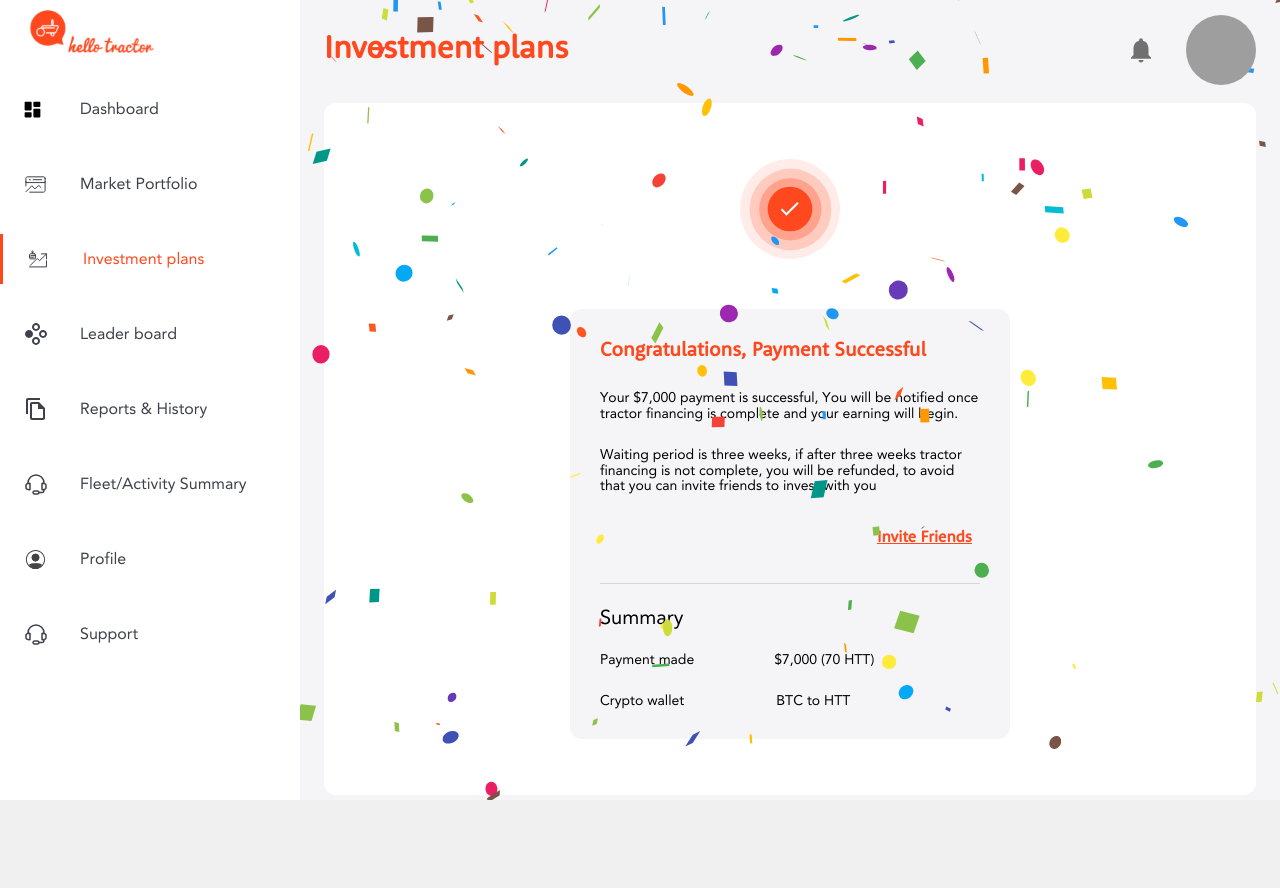
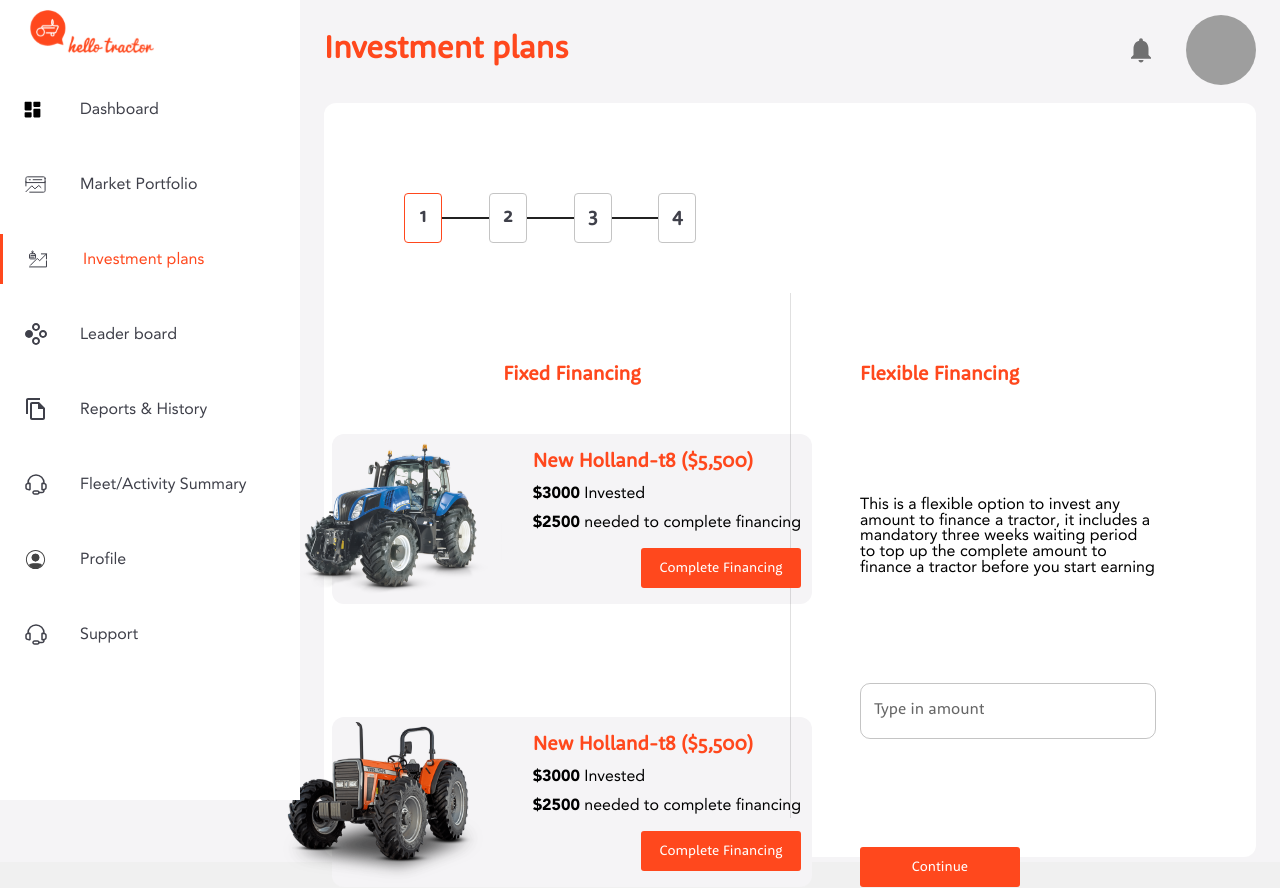
Before and after one commit to hicsail/tractor-finance-dashboard, a React (Vite) app: page /investment-plans in a window 1280 px wide. Before the commit the page ends 800 px from the top, so only its background shows below. Built offline with nearby package versions, Linux system fonts and the light colour scheme; no server answers; grey boxes are pictures that could not be loaded.

Commit message:
minor changes

```diff
--- a/src/components/organisms/dashboard/tokens/TokenCard.tsx
+++ b/src/components/organisms/dashboard/tokens/TokenCard.tsx
@@ -1,8 +1,8 @@
 import { Stack, Typography } from '@mui/material';
 import React from 'react';
-import { colors, componentStyles, fontStyles } from '../../../../styles/styles';
-import PositiveTrendLine from '../assets/svgs/positiveTrendLine.svg';
-import GroupSolid from '../assets/svgs/groupSolid.svg';
+import { colors, componentStyles, fontStyles } from '@styles/styles';
+import PositiveTrendLine from '@assets/svgs/positiveTrendLine.svg';
+import GroupSolid from '@assets/svgs/groupSolid.svg';
 
 export interface Props {
   token: any;
--- a/src/components/organisms/investment/financing/FinancingOptionsView.tsx
+++ b/src/components/organisms/investment/financing/FinancingOptionsView.tsx
@@ -4,6 +4,8 @@
 import React from 'react';
 import FinancingSteps from './FinancingSteps';
 import TractorFinancingCard from './TractorFinancingCard';
+import NewHolland from '@assets/svgs/newHolland.svg';
+import Tafe from '@assets/svgs/tafe.svg';
 
 const FinancingOptionsView: React.FC = () => {
   return (
@@ -16,9 +18,9 @@
         <Grid xs={12} lg={6} item>
           <Stack style={{ alignItems: 'center', justifyContent: 'space-between', height: '100%', margin: '70px 70px' }}>
             <Typography style={{ ...fontStyles.rooneyBold, color: colors.primary, fontSize: '20px', textAlign: 'left' }}>Fixed Financing</Typography>
-            <TractorFinancingCard />
+            <TractorFinancingCard tractorImage={NewHolland} />
             <Stack style={{ height: '20px' }} />
-            <TractorFinancingCard />
+            <TractorFinancingCard tractorImage={Tafe} />
           </Stack>
         </Grid>
         <Divider orientation="vertical" flexItem sx={{ mr: '-1px' }} />
--- a/src/components/organisms/investment/financing/TractorDetailsCard.tsx
+++ b/src/components/organisms/investment/financing/TractorDetailsCard.tsx
@@ -1,7 +1,7 @@
 import { List, ListItem, Stack, Typography } from '@mui/material';
 import { colors, componentStyles, fontStyles } from '@styles/styles';
 import React from 'react';
-import Tafe from '../assets/svgs/tafe.svg';
+import Tafe from '@assets/svgs/tafe.svg';
 
 const bulltetItemStyle = {
   ...fontStyles.avenirRegular,
--- a/src/components/organisms/investment/financing/TractorFinancingCard.tsx
+++ b/src/components/organisms/investment/financing/TractorFinancingCard.tsx
@@ -1,9 +1,10 @@
 import { Button, Stack, Typography } from '@mui/material';
 import React from 'react';
 import { colors, componentStyles, fontStyles } from '@styles/styles';
-import NewHolland from '../assets/svgs/newHolland.svg';
 
-export interface Props {}
+export interface Props {
+  tractorImage: string;
+}
 
 const TractorFinancingCard: React.FC<Props> = (props) => {
   return (
@@ -23,7 +24,7 @@
           position: 'relative'
         }}
       >
-        <img src={NewHolland} alt="GroupSolid SVG" style={{ position: 'absolute', left: '-60px' }} />
+        <img src={props.tractorImage} alt="GroupSolid SVG" style={{ position: 'absolute', left: '-60px' }} />
         <Stack
           style={{
             alignSelf: 'flex-end'
@@ -38,7 +39,7 @@
           >
             <Typography style={{ ...fontStyles.avenirBold, fontSize: '16px', color: 'black' }}>$3000</Typography>
             <Typography> &nbsp;</Typography>
-            <Typography style={{ ...fontStyles.avenirRegular, fontSize: '16px', color: 'black' }}> Invested</Typography>
+            <Typography style={{ ...fontStyles.avenirRegular, fontSize: '16px', color: 'black' }}>Invested</Typography>
           </Stack>
           <Stack style={{ height: '5px' }} />
           <Stack
--- a/src/components/organisms/investment/payment/PaymentOptionsView.tsx
+++ b/src/components/organisms/investment/payment/PaymentOptionsView.tsx
@@ -181,7 +181,7 @@
 const PaymentOptionsView: React.FC = () => {
   return (
     <Stack>
-      <PaymentOptionToggleButtons selected={2} />
+      <PaymentOptionToggleButtons selected={1} />
       <Stack style={{ height: 50 }} />
       <Grid container width="100%">
         <Grid xs={12} lg={6} item>
--- a/src/pages/invest.tsx
+++ b/src/pages/invest.tsx
@@ -1,4 +1,4 @@
-import SuccessfulTransactionView from '@components/organisms/investment/payment/SuccessfulTransactionView';
+import FinancingOptionsView from '@components/organisms/investment/financing/FinancingOptionsView';
 import { Stack } from '@mui/material';
 import React from 'react';
 
@@ -6,10 +6,10 @@
   return (
     <Stack style={{ flex: 1, justifyContent: 'center' }}>
       {/* TODO implement view transitions after clarifying user flow and features  */}
-      {/* <FinancingOptionsView />
-      <FixedFinancingView /> */}
+      <FinancingOptionsView />
+      {/* <FixedFinancingView /> */}
       {/* <PaymentOptionsView /> */}
-      <SuccessfulTransactionView />
+      {/* <SuccessfulTransactionView /> */}
     </Stack>
   );
 };
```
